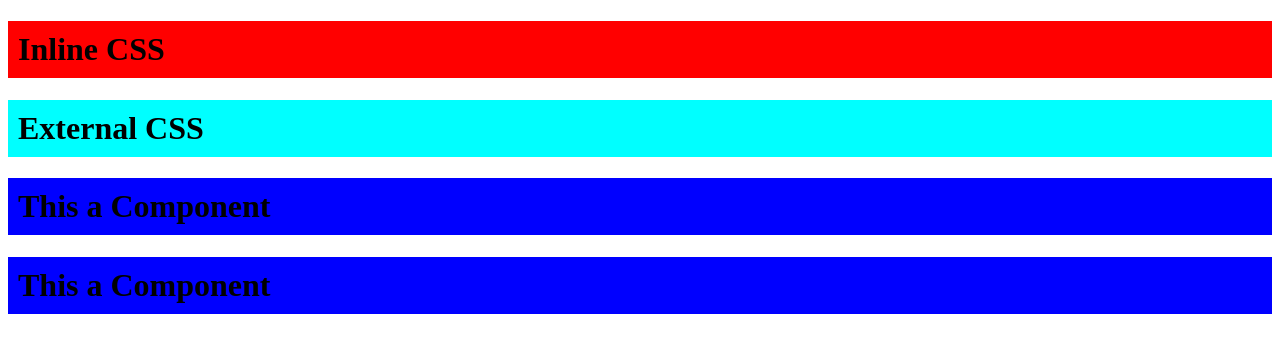
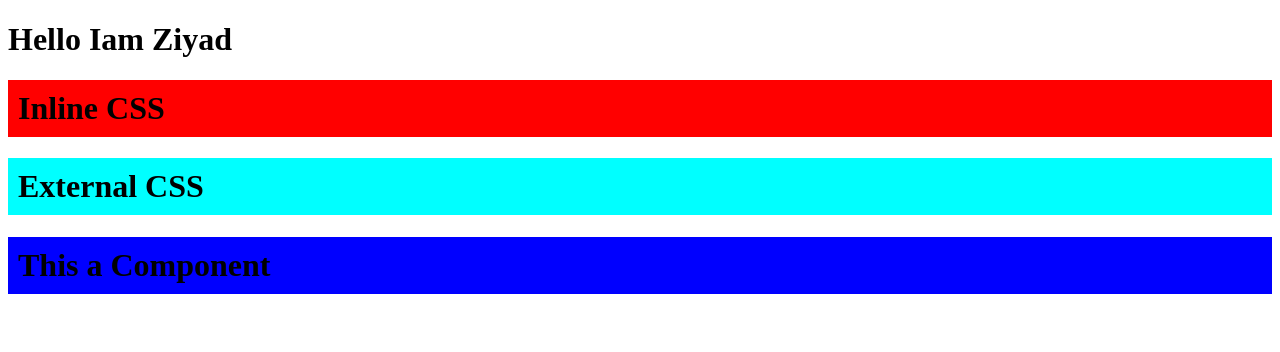
Before and after one commit to ziyadrahman/weblearning, a React (Create React App) app in the folder reactlearning/: page / in a window 1280 px wide. Shown: the top 352 px of the page. Built offline with nearby package versions, Linux system fonts and the light colour scheme.

Commit message:
Components from folder implemented with passing data from one page to another

```diff
--- a/reactlearning/src/App.js
+++ b/reactlearning/src/App.js
@@ -1,8 +1,12 @@
 import './App.css'
+import Header from './components/Header';
 
+const data='Ziyad'
 function App() {
   return (
     <div>
+
+      <Header data={data} />
 
     {/* Inline CSS */}
 
@@ -13,7 +17,7 @@ function App() {
 
     {/* Component */}
    <Hello/>
-   <Hello/>
+
 
 
     </div>
--- /dev/null
+++ b/reactlearning/src/components/Header.js
@@ -0,0 +1,9 @@
+
+
+function Header(props) {
+
+    return(<h1>Hello Iam {props.data} </h1>)
+  }
+
+
+  export default Header
```
